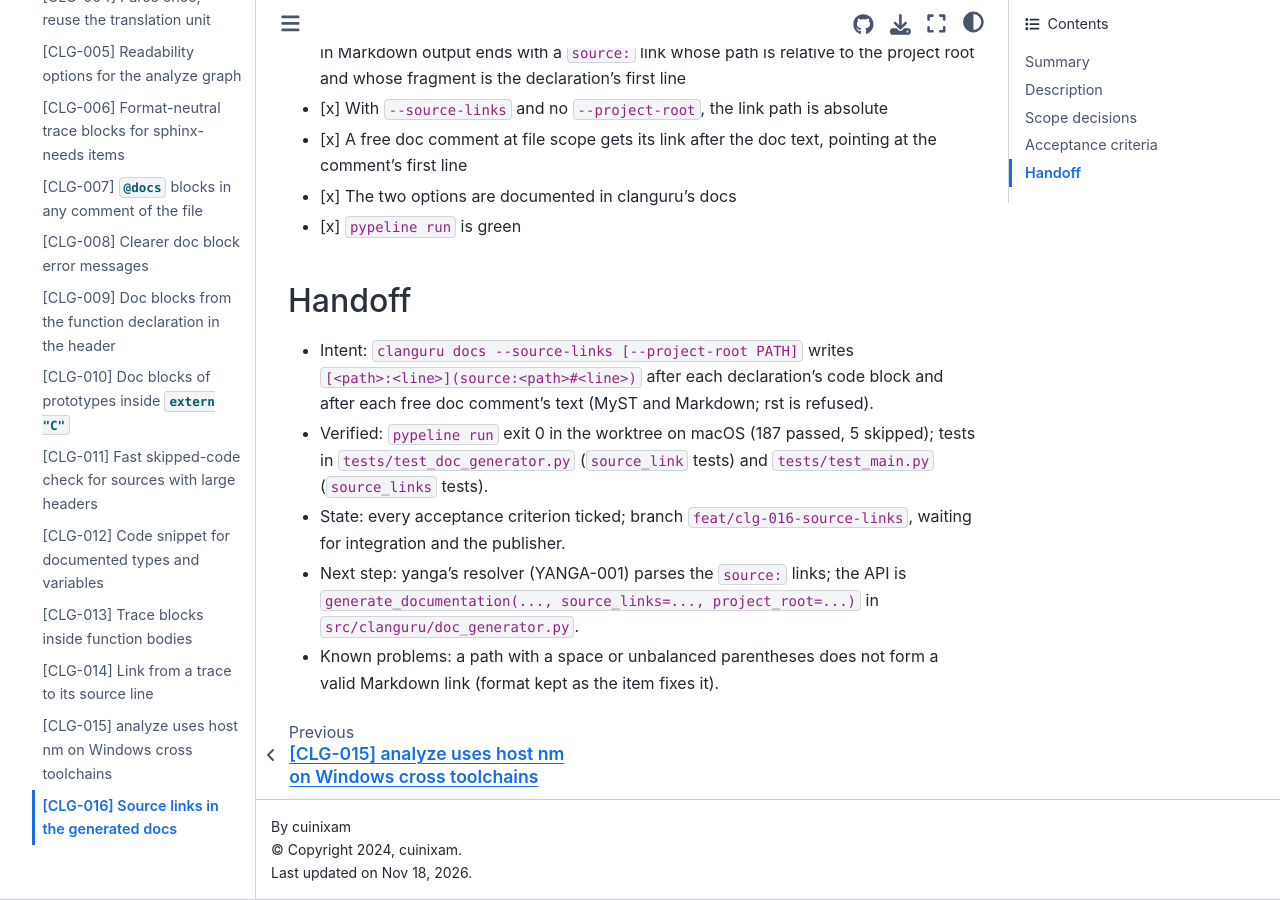
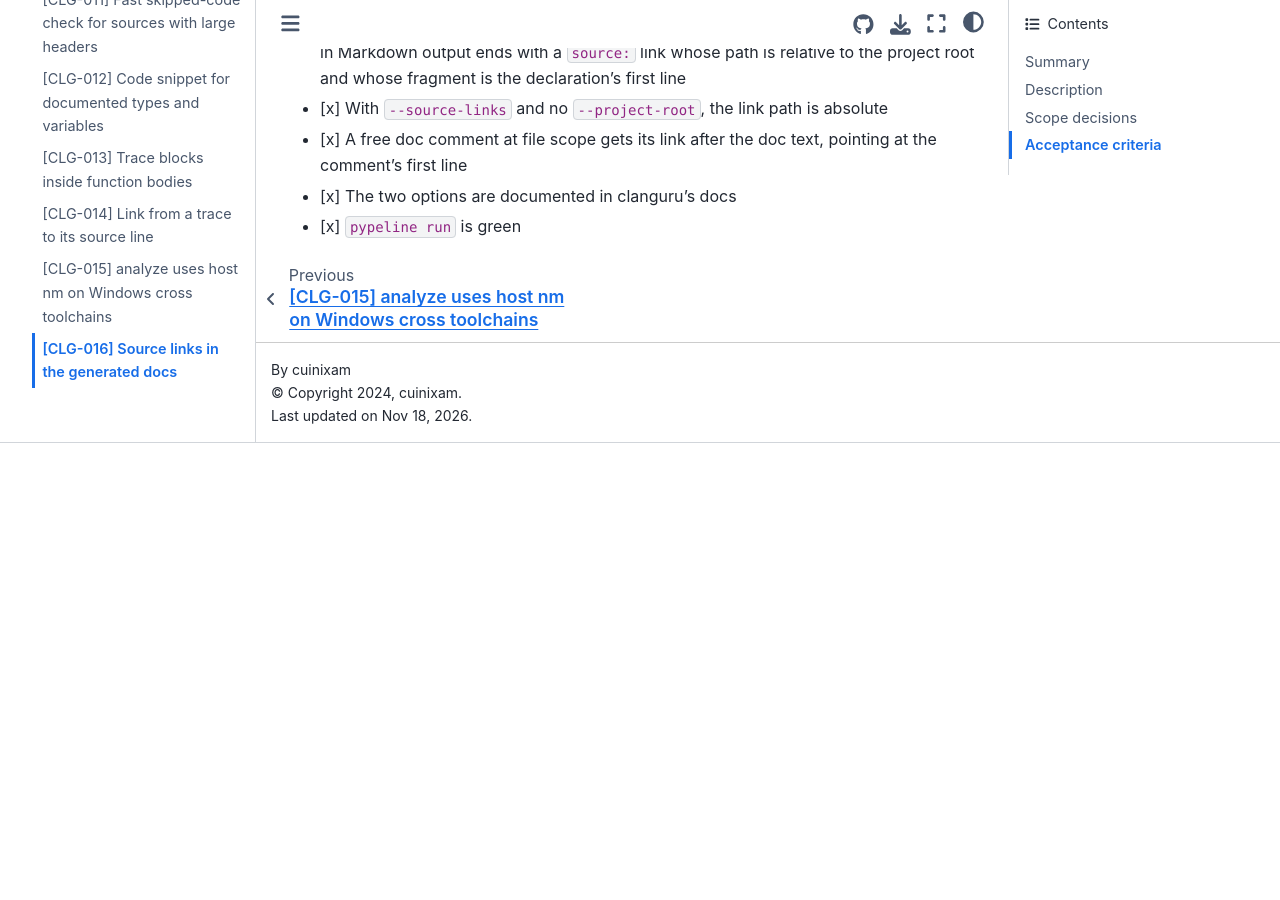
Before and after one commit to cuinixam/clanguru, a Sphinx documentation site: the page built from docs/backlog/clg-016.md, in a window 1280 px wide and 900 px high, scrolled down 1293 px. Built offline with Sphinx 7.4.7 and the Sphinx Book theme 1.1.4, drawn with Linux system fonts in a browser that asks for light colours; after the commit the page ends 1736 px from its top, so only the background shows below that.

Commit message:
docs(backlog): close CLG-016

```diff
--- a/docs/backlog/clg-016.md
+++ b/docs/backlog/clg-016.md
@@ -1,5 +1,5 @@
 ---
-status: In Progress
+status: Done (2026-11-18)
 priority: Medium
 ---
 
@@ -31,11 +31,3 @@ This item adds a plain Markdown link with a `source:` URL to each declaration se
 - [x] A free doc comment at file scope gets its link after the doc text, pointing at the comment's first line
 - [x] The two options are documented in clanguru's docs
 - [x] `pypeline run` is green
-
-## Handoff
-
-- Intent: `clanguru docs --source-links [--project-root PATH]` writes `[<path>:<line>](source:<path>#<line>)` after each declaration's code block and after each free doc comment's text (MyST and Markdown; rst is refused).
-- Verified: `pypeline run` exit 0 in the worktree on macOS (187 passed, 5 skipped); tests in `tests/test_doc_generator.py` (`source_link` tests) and `tests/test_main.py` (`source_links` tests).
-- State: every acceptance criterion ticked; branch `feat/clg-016-source-links`, waiting for integration and the publisher.
-- Next step: yanga's resolver (YANGA-001) parses the `source:` links; the API is `generate_documentation(..., source_links=..., project_root=...)` in `src/clanguru/doc_generator.py`.
-- Known problems: a path with a space or unbalanced parentheses does not form a valid Markdown link (format kept as the item fixes it).
```
Also changed, not shown: docs/backlog/README.md (+0 -1 lines).
